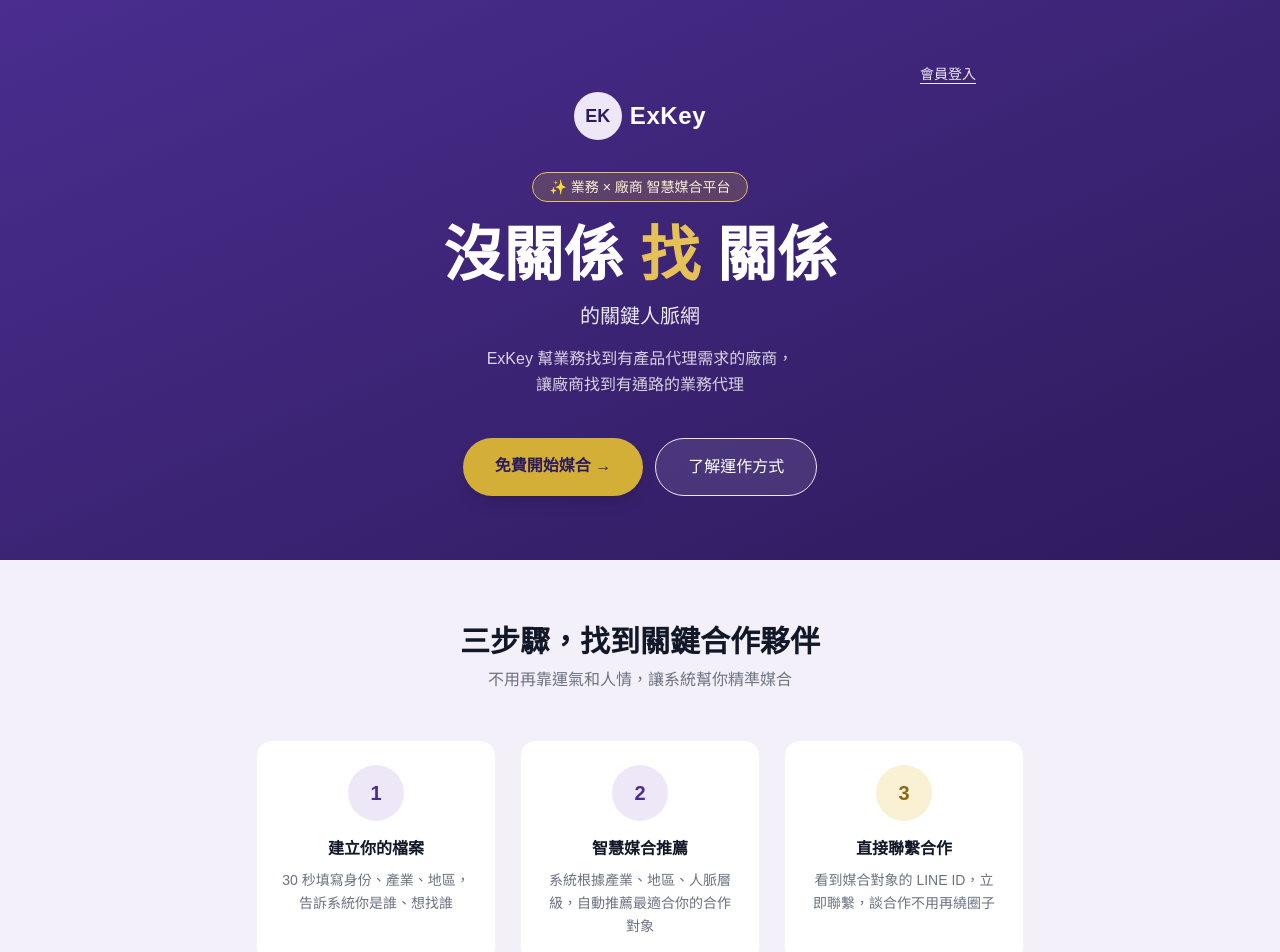
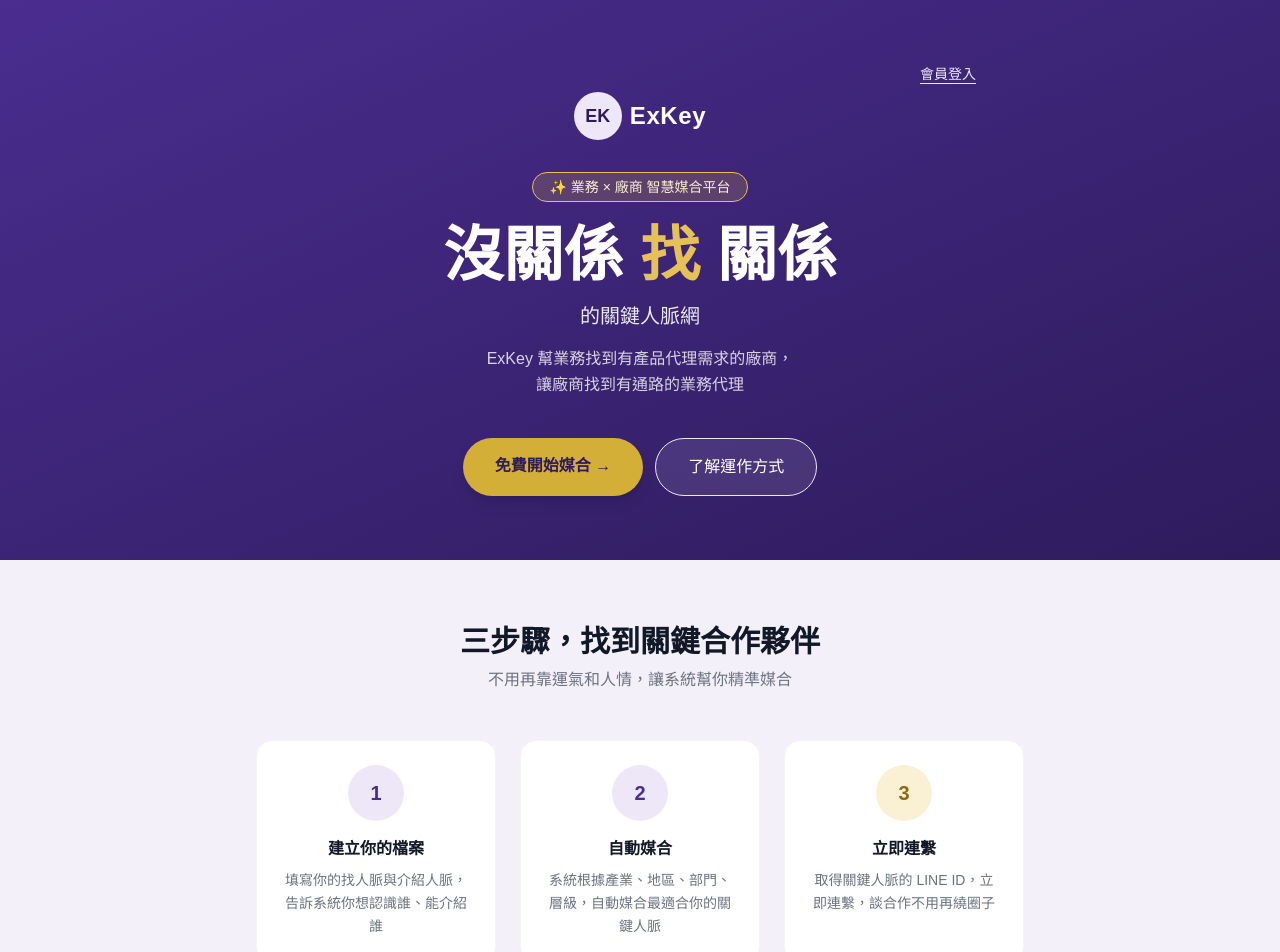
Before and after one commit to exkeyapp-lab/exkey-app, a Next.js app: page / in a window 1280 px wide. Shown: the top 952 px of the page. Built offline with nearby package versions, Linux system fonts and the light colour scheme; no server answers.

Commit message:
Update page.tsx
HOME

```diff
--- a/app/page.tsx
+++ b/app/page.tsx
@@ -74,7 +74,7 @@ export default function Home() {
               </div>
               <h3 className="font-semibold text-gray-900 mb-2">建立你的檔案</h3>
               <p className="text-sm text-gray-500 leading-relaxed">
-                30 秒填寫身份、產業、地區，告訴系統你是誰、想找誰
+                填寫你的找人脈與介紹人脈，告訴系統你想認識誰、能介紹誰
               </p>
             </div>
 
@@ -83,9 +83,9 @@ export default function Home() {
               <div className="w-14 h-14 bg-purple-100 rounded-full flex items-center justify-center text-purple-600 font-bold text-xl mx-auto mb-4">
                 2
               </div>
-              <h3 className="font-semibold text-gray-900 mb-2">智慧媒合推薦</h3>
+              <h3 className="font-semibold text-gray-900 mb-2">自動媒合</h3>
               <p className="text-sm text-gray-500 leading-relaxed">
-                系統根據產業、地區、人脈層級，自動推薦最適合你的合作對象
+                系統根據產業、地區、部門、層級，自動媒合最適合你的關鍵人脈
               </p>
             </div>
 
@@ -94,9 +94,9 @@ export default function Home() {
               <div className="w-14 h-14 bg-gold-100 rounded-full flex items-center justify-center text-gold-900 font-bold text-xl mx-auto mb-4">
                 3
               </div>
-              <h3 className="font-semibold text-gray-900 mb-2">直接聯繫合作</h3>
+              <h3 className="font-semibold text-gray-900 mb-2">立即連繫</h3>
               <p className="text-sm text-gray-500 leading-relaxed">
-                看到媒合對象的 LINE ID，立即聯繫，談合作不用再繞圈子
+                取得關鍵人脈的 LINE ID，立即連繫，談合作不用再繞圈子
               </p>
             </div>
           </div>
```
